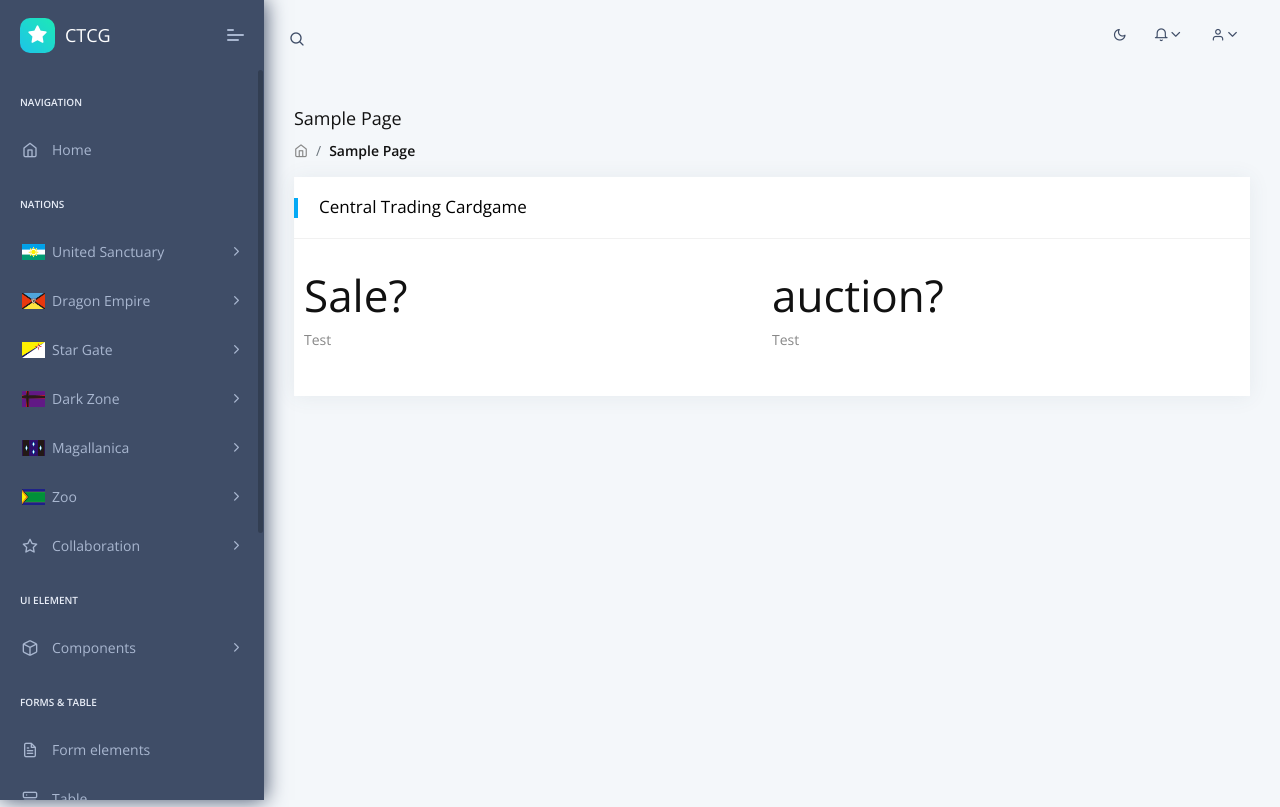
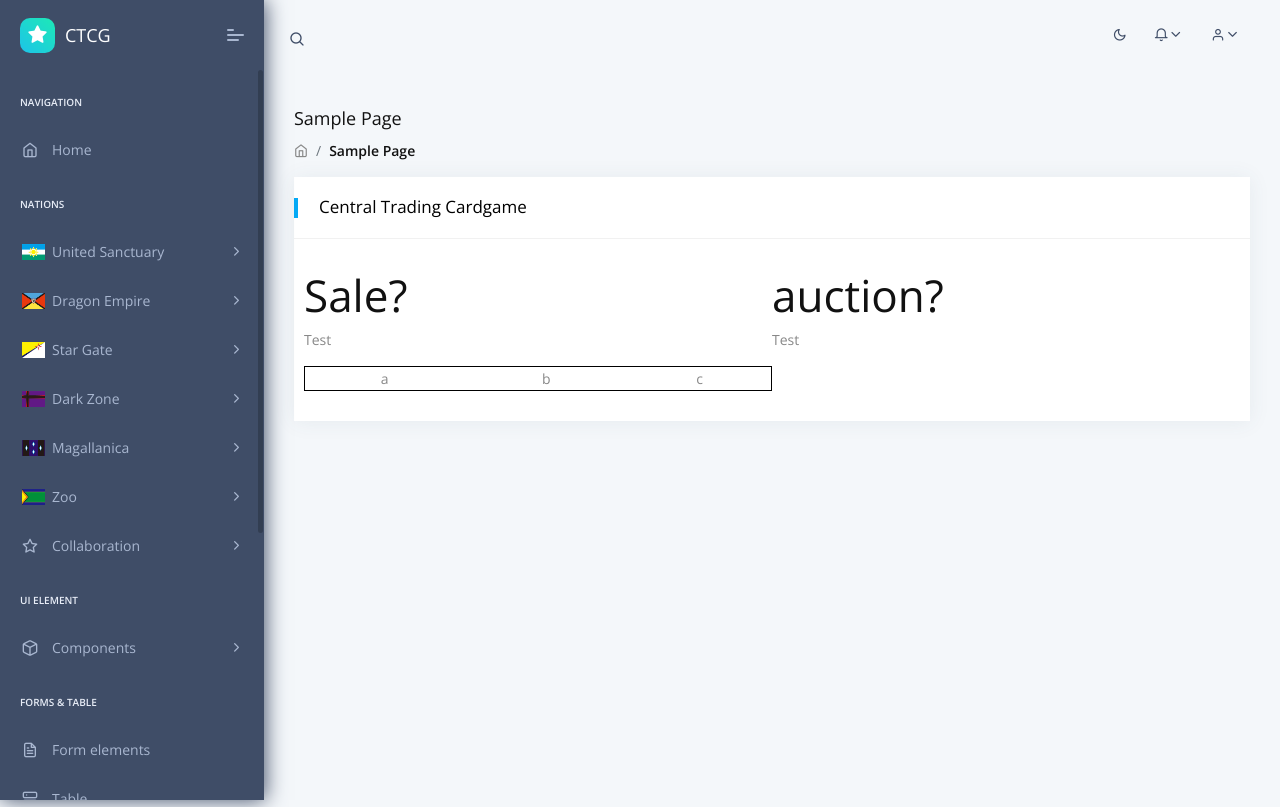
Before and after one commit to CR0N00S/central_trading_card-game_project, a Django app: template apps/templates/home/Just-blank.html in a window 1280 px wide. Shown: the top 807 px of the page. Run offline with Django 3.2, Linux system fonts and the light colour scheme; the template is opened without the code that fills it, so the values that code supplies are empty; some libraries are stand-ins or nearby versions.

Commit message:
do some table

```diff
--- a/apps/templates/home/Just-blank.html
+++ b/apps/templates/home/Just-blank.html
@@ -44,6 +44,18 @@
                                                 <div class="column" style="width: 50%;">
                                                   <h2>Sale?</h2>
                                                   <p>Test</p>
+
+                                                  <table style="width: 100%; border: 1px solid black;
+                                                   text-align: center; border-collapse: collapse;">
+                                                    <tbody>
+                                                    <tr>
+                                                    <td>a</td>
+                                                    <td>b</td>
+                                                    <td>c</td>
+                                                    </tr>
+                                                    </tbody>
+                                                    </table>
+
                                                 </div>
                                                 <div class="column" style="width: 50%;">
                                                   <h2>auction?</h2>
```
